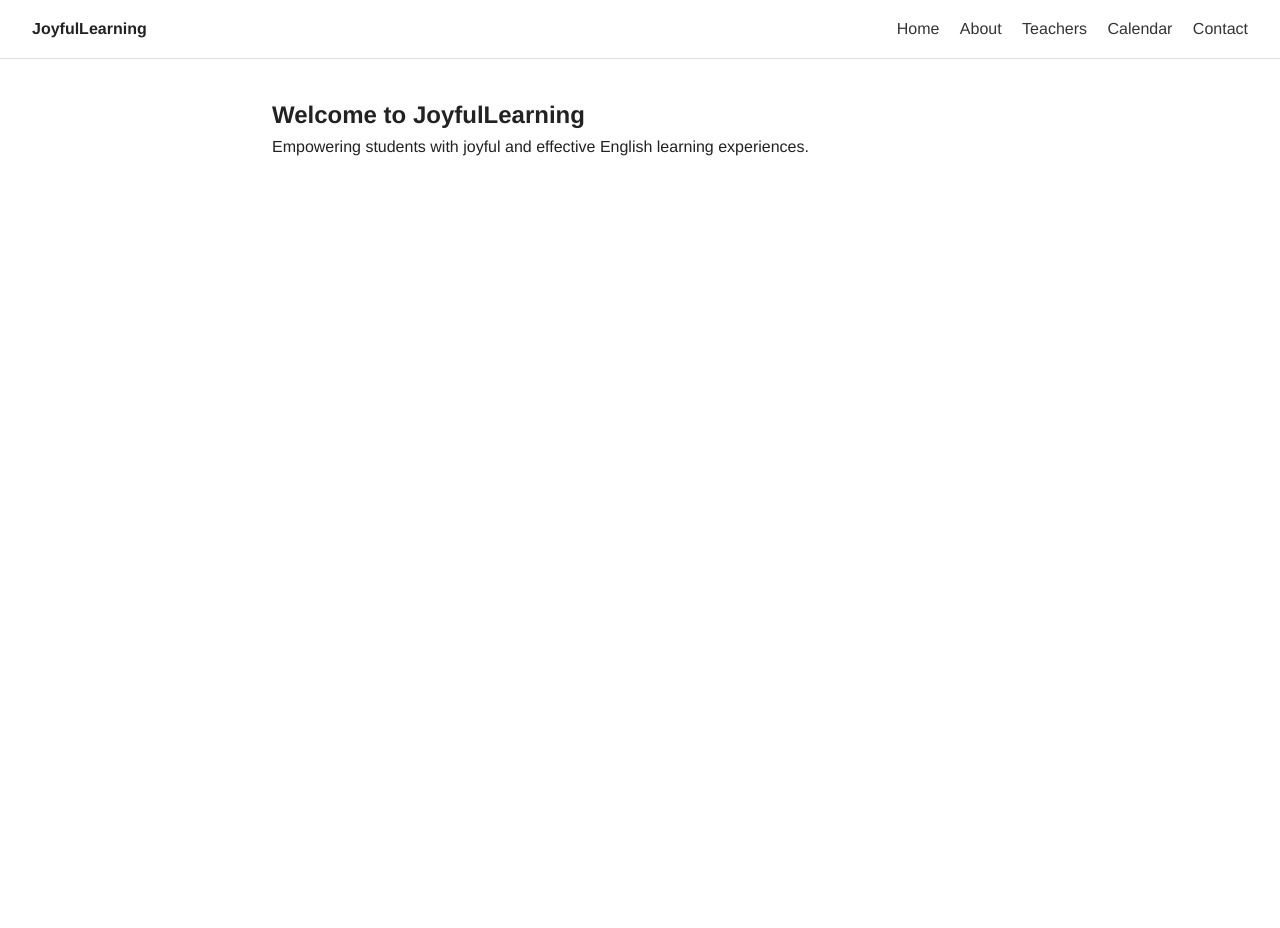
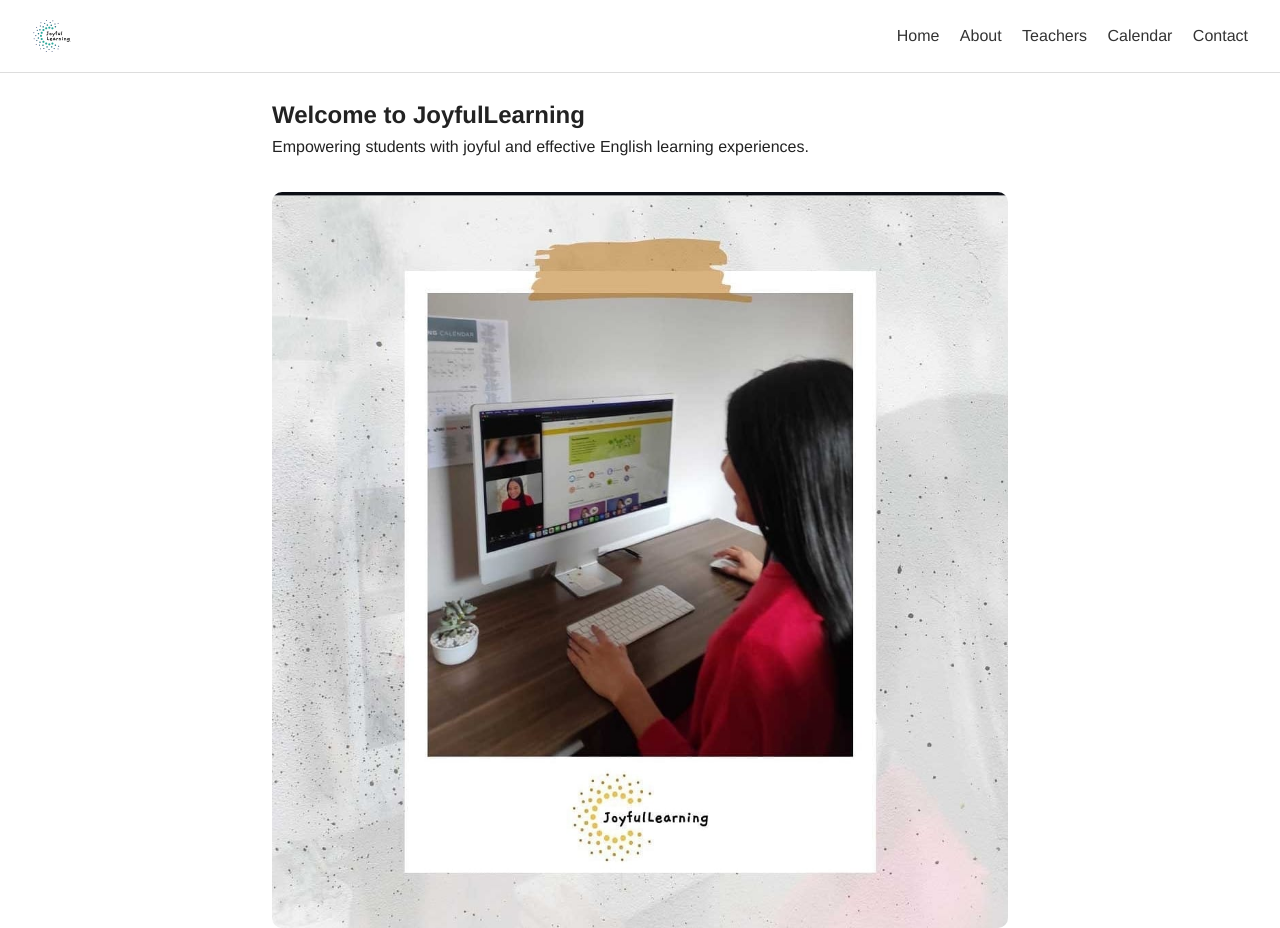
Before and after one commit to pividmonrer/joyfullearningec, a plain HTML site: page index.html in a window 1280 px wide. Before the commit the page ends 800 px from the top, so only its background shows below. Drawn offline with Linux system fonts and the light colour scheme.

Commit message:
Added Pictures
Alpha Version #0.0.3.2503205

Pending:
*Submit button currently not working

```diff
--- a/index.html
+++ b/index.html
@@ -27,6 +27,9 @@
       width: 100%;
       top: 0;
       z-index: 1000;
+    }
+    .logo {
+      height: 40px;
     }
     nav a {
       margin-left: 1rem;
@@ -74,6 +77,11 @@
     form button:hover {
       background-color: #e68a00;
     }
+    .home-image {
+      width: 100%;
+      margin-top: 2rem;
+      border-radius: 10px;
+    }
     @media (max-width: 600px) {
       nav {
         flex-direction: column;
@@ -87,7 +95,7 @@
 </head>
 <body>
   <nav>
-    <strong>JoyfulLearning</strong>
+    <img src="https://raw.githubusercontent.com/pividmonrer/joyfullearningec/refs/heads/main/logo%20JL.jpeg" alt="JoyfulLearning Logo" class="logo">
     <div>
       <a href="#home" onclick="showSection('home')">Home</a>
       <a href="#about" onclick="showSection('about')">About</a>
@@ -101,6 +109,7 @@
     <section id="home" class="active">
       <h1>Welcome to JoyfulLearning</h1>
       <p>Empowering students with joyful and effective English learning experiences.</p>
+      <img src="https://raw.githubusercontent.com/pividmonrer/joyfullearningec/refs/heads/main/jennyhome.jpg" alt="JoyfulLearning Class" class="home-image">
     </section>
 
     <section id="about">
@@ -116,7 +125,7 @@
         <p>Founder & Head Teacher – Focused on connection and transformation through language learning.</p>
       </div>
       <div class="teacher">
-        <img src="teacher2.jpg" alt="Mark Thompson" />
+        <img src="https://raw.githubusercontent.com/pividmonrer/joyfullearningec/refs/heads/main/danielaherrera.png" alt="Daniela Herrera" />
         <h3>Daniela Herrera</h3>
         <p>Expert in Business English and public speaking training.</p>
       </div>
```
